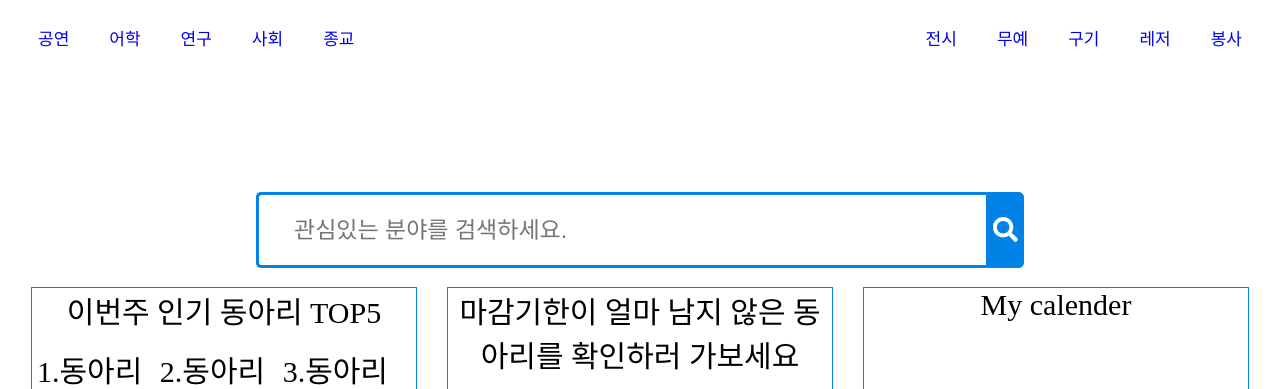
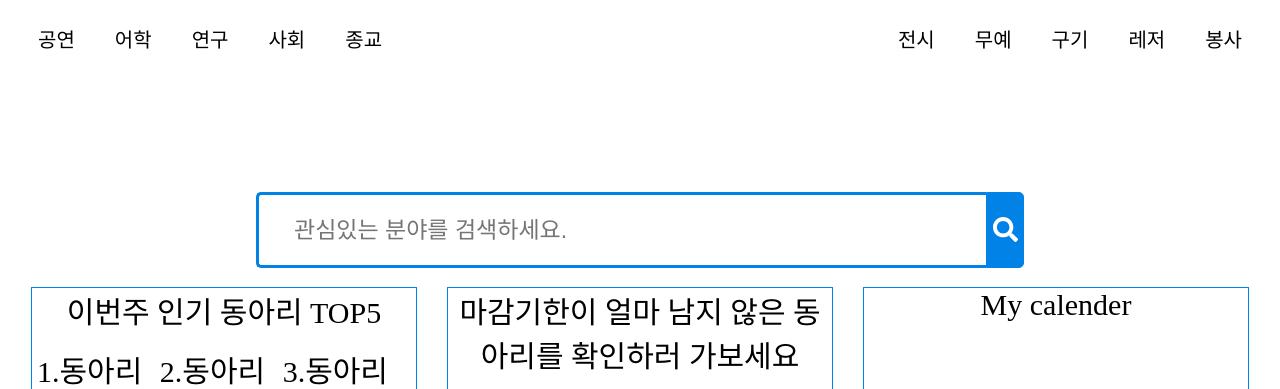
Before and after one commit to kwakjoonhyung/School-club-hompage, a PHP site: the page made by category/html/첫페이지.html in a window 1280 px wide. Shown: the part 80-469 px from the top of the page. Run offline with PHP 8.4, Linux system fonts and the light colour scheme; some libraries are stand-ins or nearby versions.

Commit message:
형광펜효과 추가

```diff
--- a/category/css/첫페이지.css
+++ b/category/css/첫페이지.css
@@ -29,22 +29,61 @@ ul{
   float: left;
   margin-left: 20px;
 }
+.left-ul li{
+  display: inline-block;
+  position: relative;
+}
+.left-ul li:after{
+  content:"";
+  width: 0;
+  height: 50%;
+  display: inline-block;
+  background: #9aa9ff;
+  position: absolute;
+  bottom:27%;
+  left:0;
+  z-index:-1;
+  transition: 0.2s all;
+}
+.left-ul li:hover:after{
+  width: 100%;
+}
+
+.right-ul li{
+  display: inline-block;
+  position: relative;
+}
+.right-ul li:after{
+  content:"";
+  width: 0;
+  height: 50%;
+  display: inline-block;
+  background: #9aa9ff;
+  position: absolute;
+  bottom:27%;
+  left:0;
+  z-index:-1;
+  transition: 0.2s all;
+}
+.right-ul li:hover:after{
+  width: 100%;
+
+}
 ul li{
   display: inline-block;
   line-height: 80px;
   margin: 0 5px;
 }
 ul li a{
-
-  font-size: 17px;
+  color:black;
+  font-size: 20px;
   padding: 7px 13px;
   border-radius: 3px;
-  text-transform: uppercase;
 }
-a.active,a:hover{
+/* a.active,a:hover{
   background: #1b9bff;
   transition: .5s;
-}
+} */
 .checkbtn{
   font-size: 30px;
   color: white;
@@ -70,7 +109,7 @@ a.active,a:hover{
   .checkbtn{
     display: block;
   }
-  ul{
+  /* ul{
     position: fixed;
     width: 100%;
     height: 100vh;
@@ -79,23 +118,25 @@ a.active,a:hover{
     left: -100%;
     text-align: center;
     transition: all .5s;
-  }
-  nav ul li{
+  } */
+  /* nav ul li{
     display: block;
     margin: 50px 0;
     line-height: 30px;
-  }
-  nav ul li a{
+  } */
+  /* nav ul li a{
     font-size: 20px;
-  }
-  a:hover,a.active{
+  } */
+  /* a:hover,a.active{
     background: none;
     color: #0082e6;
-  }
+  } */
   #check:checked ~ ul{
     left: 0;
   }
 }
+
+/* 밑 박스 3개 */
 #container {
   width: 100%;
   margin: 20px auto;
@@ -126,6 +167,8 @@ a.active,a:hover{
 #동아리{
   text-align: left
 }
+
+/* //마감기한 밑 화살표 */
 .styled {
     border: 0;
     line-height: 2.5;
--- a/category/html/첫페이지.html
+++ b/category/html/첫페이지.html
@@ -35,6 +35,8 @@
       <li><a href="#">봉사</a></li>
     </ul>
 
+
+
     <div class="wrap">
       <div class="search">
         <input type="text" class="searchTerm" placeholder="관심있는 분야를 검색하세요.">
@@ -43,6 +45,9 @@
        </button>
       </div>
   </div>
+
+
+
     <div id="container">
       <div id="box-1" class="box">이번주 인기 동아리 TOP5
           <ul style="list-style:none;text-align: left;">
```
